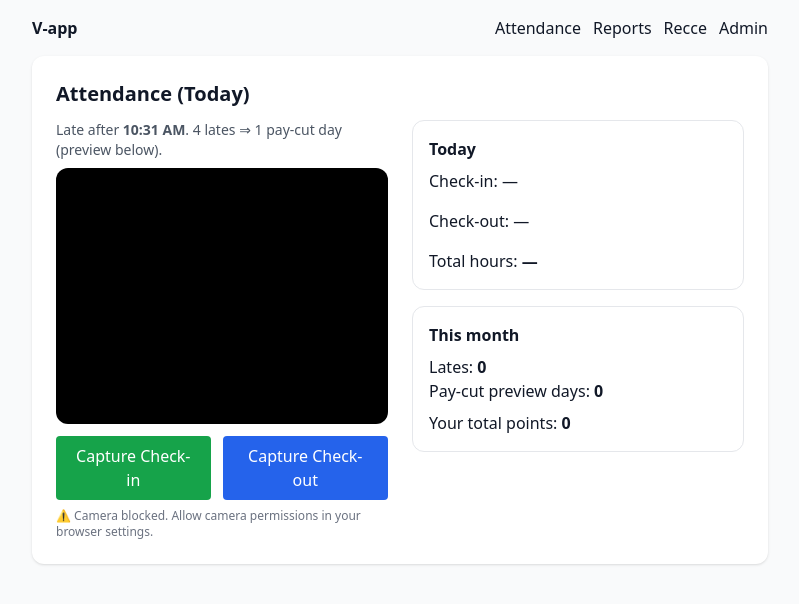
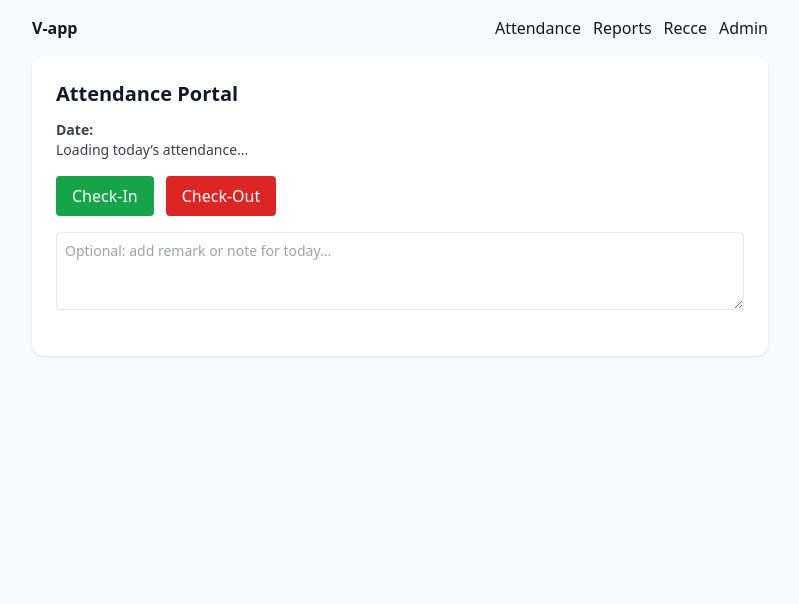
Before and after one commit to RehanWaris/voiceworx-vapp, a FastAPI app: template app/templates/attendance.html in a window 1280 px wide. Shown: the top 604 px of the page, without its empty margins (240-1039 px from the left). Run offline with FastAPI, Linux system fonts and the light colour scheme; the template is opened without the code that fills it, so the values that code supplies are empty; some libraries are stand-ins or nearby versions.

Commit message:
Update attendance.html

```diff
--- a/app/templates/attendance.html
+++ b/app/templates/attendance.html
@@ -1,158 +1,134 @@
 {% extends 'base.html' %}
 {% block c %}
-<h1 class="text-xl font-semibold mb-3">Attendance (Today)</h1>
+<h1 class="text-xl font-semibold mb-3">Attendance Portal</h1>
 
-<div class="grid md:grid-cols-2 gap-6">
-  <!-- Live camera & actions -->
-  <div>
-    <div class="text-sm text-gray-600 mb-2">
-      Late after <b>10:31 AM</b>. 4 lates ⇒ 1 pay-cut day (preview below).
+<div id="statusBox" class="mb-4 text-sm text-gray-700">
+  <p><b>Date:</b> {{ now().strftime("%d %b %Y") if now else '' }}</p>
+  <p id="summaryText">Loading today’s attendance...</p>
 </div>
 
-    <div class="rounded-xl overflow-hidden bg-black">
-      <video id="cam" autoplay playsinline muted class="w-full h-64 object-cover"></video>
-    </div>
-    <canvas id="snap" class="hidden"></canvas>
-
-    <div class="flex gap-3 mt-3">
-      <button id="btnIn"  class="px-4 py-2 rounded bg-green-600 text-white">Capture Check-in</button>
-      <button id="btnOut" class="px-4 py-2 rounded bg-blue-600  text-white">Capture Check-out</button>
+<div id="videoSection" class="my-3 hidden">
+  <video id="video" autoplay playsinline class="w-64 h-48 border rounded"></video><br>
+  <button id="captureBtn" class="bg-blue-600 text-white px-3 py-1 rounded mt-2">📸 Capture Photo</button>
 </div>
 
-    <div class="text-xs text-gray-500 mt-2" id="geoTip">
-      📍 waiting for GPS…
-    </div>
+<canvas id="canvas" width="320" height="240" class="hidden"></canvas>
+
+<div id="actions" class="flex gap-3 mt-4">
+  <button id="checkinBtn" class="bg-green-600 text-white px-4 py-2 rounded">Check-In</button>
+  <button id="checkoutBtn" class="bg-red-600 text-white px-4 py-2 rounded">Check-Out</button>
 </div>
 
-  <!-- Today status -->
-  <div>
-    <div class="border rounded-xl p-4">
-      <div class="font-semibold mb-2">Today</div>
-      <div id="todayStatus" class="space-y-2">
-        <div>Check-in: <span id="inTime">—</span></div>
-        <img id="inImg"  class="hidden w-40 rounded-lg border" alt="check-in selfie">
-        <div class="pt-2">Check-out: <span id="outTime">—</span></div>
-        <img id="outImg" class="hidden w-40 rounded-lg border" alt="check-out selfie">
-        <div class="pt-2">Total hours: <b id="hours">—</b></div>
-      </div>
+<div class="mt-4">
+  <textarea id="remarks" rows="3" placeholder="Optional: add remark or note for today..."
+    class="border w-full rounded p-2 text-sm"></textarea>
 </div>
 
-    <div class="border rounded-xl p-4 mt-4">
-      <div class="font-semibold mb-2">This month</div>
-      <div>Lates: <b id="lateCount">0</b></div>
-      <div>Pay-cut preview days: <b id="paycut">0</b></div>
-      <div class="pt-2">Your total points: <b id="pointsTotal">0</b></div>
-    </div>
-  </div>
-</div>
+<div id="result" class="mt-4 text-sm"></div>
 
 <script>
-  const video  = document.getElementById('cam');
-  const canvas = document.getElementById('snap');
-  const btnIn  = document.getElementById('btnIn');
-  const btnOut = document.getElementById('btnOut');
-  const geoTip = document.getElementById('geoTip');
+const video = document.getElementById("video");
+const canvas = document.getElementById("canvas");
+const captureBtn = document.getElementById("captureBtn");
+let currentAction = null;
+let currentBlob = null;
 
-  const inTime   = document.getElementById('inTime');
-  const outTime  = document.getElementById('outTime');
-  const inImg    = document.getElementById('inImg');
-  const outImg   = document.getElementById('outImg');
-  const hoursEl  = document.getElementById('hours');
-  const lateEl   = document.getElementById('lateCount');
-  const paycutEl = document.getElementById('paycut');
-  const ptsEl    = document.getElementById('pointsTotal');
-
-  let lastPos = { lat: null, lng: null };
-
-  // 1) Start camera (front/selfie)
-  async function initCam() {
+// --- Camera setup ---
+async function setupCamera() {
   try {
-      const stream = await navigator.mediaDevices.getUserMedia({
-        video: { facingMode: "user" }, audio: false
-      });
+    const stream = await navigator.mediaDevices.getUserMedia({ video: true });
     video.srcObject = stream;
-      geoTip.textContent = "📍 getting GPS…";
-    } catch (e) {
-      geoTip.textContent = "⚠️ Camera blocked. Allow camera permissions in your browser settings.";
+    document.getElementById('videoSection').classList.remove('hidden');
+  } catch (err) {
+    alert("Camera access denied. Please allow camera.");
   }
 }
 
-  // 2) Get GPS once (and refresh periodically)
-  function initGPS() {
-    if (!navigator.geolocation) {
-      geoTip.textContent = "⚠️ GPS not available.";
-      return;
+captureBtn.onclick = () => {
+  const ctx = canvas.getContext("2d");
+  ctx.drawImage(video, 0, 0, canvas.width, canvas.height);
+  canvas.toBlob(blob => {
+    currentBlob = blob;
+    document.getElementById('videoSection').classList.add('hidden');
+    document.getElementById('result').innerHTML =
+      `<p class='text-green-700'>Photo captured ✅ Ready to submit.</p>`;
+    submitAttendance();
+  }, "image/jpeg");
+};
+
+// --- Attendance ---
+async function submitAttendance() {
+  if (!currentAction || !currentBlob) return;
+  const formData = new FormData();
+  formData.append("file", currentBlob, `${currentAction}.jpg`);
+  formData.append("lat", window._lat || "");
+  formData.append("lng", window._lng || "");
+  formData.append("remarks", document.getElementById("remarks").value || "");
+
+  const url = `/attendance/${currentAction}`;
+  const res = await fetch(url, {
+    method: "POST",
+    headers: { Accept: "application/json" },
+    body: formData
+  });
+  const data = await res.json();
+  if (data.ok) {
+    document.getElementById("result").innerHTML =
+      `<p class='text-blue-700 font-medium'>
+         ${currentAction === 'checkin' ? 'Check-in' : 'Check-out'} successful!<br>
+         Time: ${new Date().toLocaleTimeString()}<br>
+         Points: +${data.points_awarded}
+       </p>`;
+    loadStatus();
+  } else {
+    alert("Error submitting attendance");
   }
-    navigator.geolocation.getCurrentPosition(
-      (pos) => {
-        lastPos.lat = pos.coords.latitude;
-        lastPos.lng = pos.coords.longitude;
-        geoTip.textContent = `📍 lat ${lastPos.lat.toFixed(5)}, lng ${lastPos.lng.toFixed(5)}`;
-      },
-      () => { geoTip.textContent = "⚠️ GPS denied. Please allow location."; },
-      { enableHighAccuracy: true, timeout: 8000 }
-    );
+  currentBlob = null;
+  currentAction = null;
 }
 
-  // 3) Capture current frame as blob
-  function captureBlob() {
-    const w = video.videoWidth || 720;
-    const h = video.videoHeight || 720;
-    canvas.width = w; canvas.height = h;
-    const ctx = canvas.getContext('2d');
-    ctx.drawImage(video, 0, 0, w, h);
-    return new Promise((resolve) => canvas.toBlob(resolve, 'image/jpeg', 0.9));
+// --- Location ---
+navigator.geolocation.getCurrentPosition(pos => {
+  window._lat = pos.coords.latitude;
+  window._lng = pos.coords.longitude;
+}, () => console.log("Location denied"));
+
+// --- Buttons ---
+document.getElementById("checkinBtn").onclick = () => {
+  currentAction = "checkin";
+  setupCamera();
+};
+document.getElementById("checkoutBtn").onclick = () => {
+  currentAction = "checkout";
+  setupCamera();
+};
+
+// --- Load daily status ---
+async function loadStatus() {
+  const res = await fetch("/attendance/today");
+  const data = await res.json();
+  if (data.ok && data.record) {
+    const r = data.record;
+    let txt = "";
+    if (r.check_in_ts) {
+      txt += `✅ Checked-in at ${new Date(r.check_in_ts).toLocaleTimeString()}<br>`;
+      document.getElementById("checkinBtn").disabled = true;
+      document.getElementById("checkinBtn").classList.add("opacity-50");
     }
-
-  async function send(kind) {
-    const blob = await captureBlob();
-    const fd = new FormData();
-    fd.append('file', blob, `${kind}.jpg`);
-    if (lastPos.lat != null) fd.append('lat', lastPos.lat);
-    if (lastPos.lng != null) fd.append('lng', lastPos.lng);
-
-    const url = kind === 'in' ? '/attendance/checkin' : '/attendance/checkout';
-    const res = await fetch(url, { method: 'POST', body: fd, headers: { 'Accept': 'application/json' }});
-    const data = await res.json();
-
-    if (!data.ok) {
-      alert(data.error || 'Something went wrong');
-      return;
+    if (r.check_out_ts) {
+      txt += `🏁 Checked-out at ${new Date(r.check_out_ts).toLocaleTimeString()}<br>`;
+      document.getElementById("checkoutBtn").disabled = true;
+      document.getElementById("checkoutBtn").classList.add("opacity-50");
     }
-    await refreshToday(); // update UI
+    if (r.working_hours) txt += `🕒 Total: ${r.working_hours} hours<br>`;
+    txt += `Status: <b>${r.status || 'N/A'}</b><br>`;
+    txt += `Late count this month: ${data.late_count} | Pay-cut days: ${data.paycut_days}`;
+    document.getElementById("summaryText").innerHTML = txt;
+  } else {
+    document.getElementById("summaryText").innerHTML = "No attendance marked yet.";
   }
-
-  async function refreshToday() {
-    const r = await fetch('/attendance/today');
-    const data = await r.json();
-    if (!data.ok) return;
-
-    const rec = data.record;
-    if (rec) {
-      if (rec.check_in_ts) {
-        inTime.textContent = new Date(rec.check_in_ts).toLocaleString();
 }
-      if (rec.check_out_ts) {
-        outTime.textContent = new Date(rec.check_out_ts).toLocaleString();
-      }
-      if (rec.check_in_photo) {
-        inImg.src = rec.check_in_photo; inImg.classList.remove('hidden');
-      }
-      if (rec.check_out_photo) {
-        outImg.src = rec.check_out_photo; outImg.classList.remove('hidden');
-      }
-      hoursEl.textContent = rec.working_hours != null ? rec.working_hours.toFixed(2) : '—';
-    }
-    lateEl.textContent   = data.late_count ?? 0;
-    paycutEl.textContent = data.paycut_days ?? 0;
-    ptsEl.textContent    = Math.round(data.points_total ?? 0);
-  }
-
-  btnIn.addEventListener('click',  () => send('in'));
-  btnOut.addEventListener('click', () => send('out'));
-
-  initCam();
-  initGPS();
-  refreshToday();
+loadStatus();
+setInterval(loadStatus, 30000); // refresh every 30 s
 </script>
 {% endblock %}
```
Lines whose indentation alone changed are shown as unchanged.
